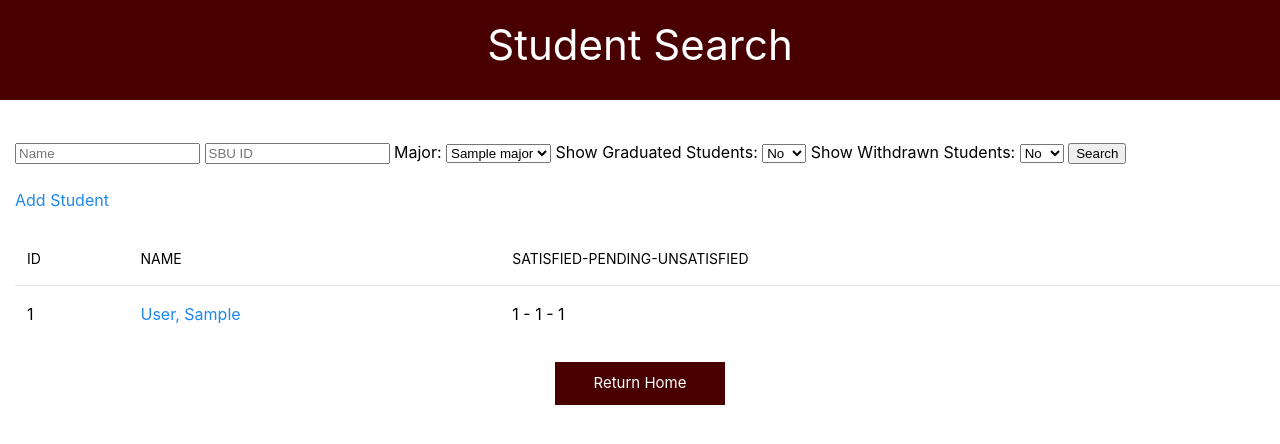
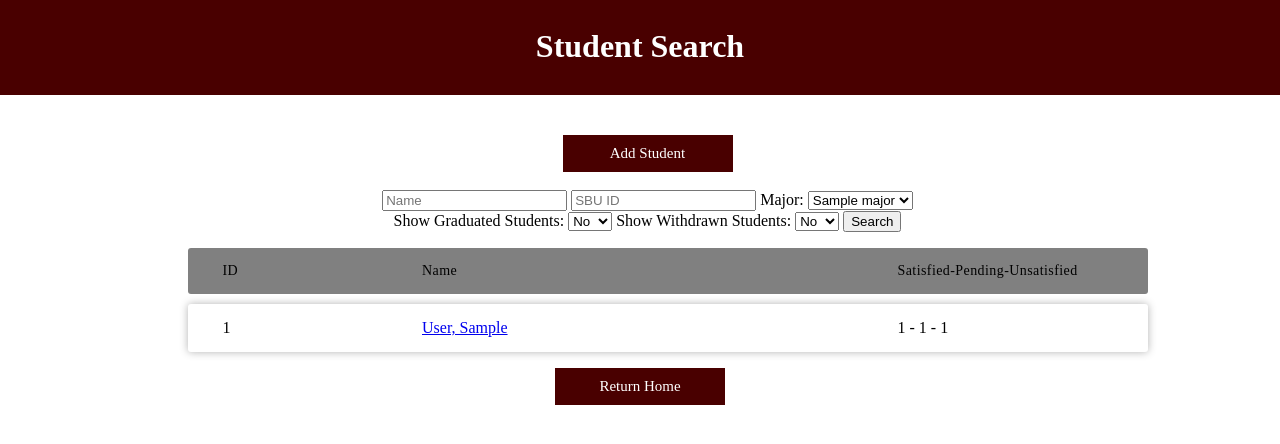
Before and after one commit to romanz-online/CSE416_MAST, a Django app: page /mast/student_index/ in a window 1280 px wide. Shown: the top 444 px of the page. Run offline with Django 3.2, Linux system fonts and the light colour scheme; tables that the repository leaves empty hold one stand-in row (values such as "Sample post"); some libraries are stand-ins or nearby versions.

Commit message:
fixed student editing issue with adding courses. also added some css to student index

```diff
--- a/mast/templates/mast/student_index.html
+++ b/mast/templates/mast/student_index.html
@@ -2,34 +2,26 @@
 <html lang="en">
 <body>
 <head>
-{% load static %}
-<link rel="stylesheet" href="https://cdn.jsdelivr.net/npm/uikit@3.6.17/dist/css/uikit.min.css" />
-
-<!-- UIkit JS -->
-<script src="https://cdn.jsdelivr.net/npm/uikit@3.6.17/dist/js/uikit.min.js"></script>
-<script src="https://cdn.jsdelivr.net/npm/uikit@3.6.17/dist/js/uikit-icons.min.js"></script>
-
 <style>
-
-    div{margin-left:15px;
-    color:black;
+    div {
+  margin-left: 15px;
+  color: black;
 }
-    h1{
+h1 {
   margin-top: -10px;
   margin-left: -10px;
   margin-right: -10px;
+  margin-bottom: 40px;
   padding: 30px;
-        margin-bottom: 40px;
   text-align: center;
   background-color: #490000;
-        color:white;
+  color: white;
 }
-
 a.button {
   background-color: #490000;
   border: none;
   width: 150px;
-  color: rgb(255, 255, 255);
+  color: white;
   padding: 10px 10px;
   text-align: center;
   text-decoration: none;
@@ -37,12 +29,73 @@
   font-size: 15px;
   cursor: pointer;
 }
+.container {
+  max-width: 1000px;
+  margin-left: auto;
+  margin-right: auto;
+  padding-left: 10px;
+  padding-right: 10px;
+}
+.responsive-table li {
+  border-radius: 3px;
+  padding: 15px 20px;
+  display: flex;
+  justify-content: space-between;
+  margin-bottom: 10px;
+}
+.responsive-table .table-header {
+  background-color: gray;
+  font-size: 14px;
+  /*text-transform: uppercase;*/
+  letter-spacing: 0.03em;
+}
+.responsive-table .table-row {
+  background-color: #ffffff;
+  box-shadow: 0px 0px 9px 0px rgba(0, 0, 0, 0.3);
+}
+.responsive-table .col-1 {
+  flex-basis: 10%;
+}
+.responsive-table .col-2 {
+  flex-basis: 40%;
+}
+.responsive-table .col-3 {
+  flex-basis: 25%;
+}
+@media (max-width: 767px) {
+  .responsive-table .table-header {
+    display: none;
+  }
+  .responsive-table li {
+    display: block;
+  }
+  .responsive-table .col {
+    flex-basis: 100%;
+  }
+  .responsive-table .col {
+    display: flex;
+    padding: 10px 0;
+  }
+  .responsive-table .col:before {
+    color: #6C7A89;
+    padding-right: 10px;
+    content: attr(data-label);
+    flex-basis: 50%;
+    text-align: right;
+  }
+}
 </style>
 
 </head>
 <h1>Student Search</h1>
 <div>
 
+<center>
+    <a href="{% url 'mast:add_student' %}" class="button">Add Student</a>
+</center>
+<br>
+
+<center>
 <form action="{% url 'mast:search' %}" method="get">
     <input name="name" type="text" placeholder="Name" autocomplete="on" value={{ name_search }}>
     <input name="sbu_id" type="text" placeholder="SBU ID" autocomplete="on" value={{ sbu_id_search }}>
@@ -57,6 +110,7 @@
             {% endif %}
         {% endfor %}
     </select>
+<br>
     Show Graduated Students:
     <select name="graduated">
         {% if graduated_search %}
@@ -79,31 +133,33 @@
     </select>
     <button type="submit">Search</button>
 </form>
-
-<br>
-
-<a href="{% url 'mast:add_student' %}">Add Student</a><br>
+</center>
 
 {% if student_list %}
-    <table class = "uk-table uk-table-hover uk-table-divider">
-        <thead>
-            <tr>
 
-                <th> <font color=black>ID</font></th>
-                <th><font color=black>Name</font></th>
-                <th><font color=black>Satisfied-Pending-Unsatisfied</font></th>
+<div class="container">
+  <ul class="responsive-table">
+    <li class="table-header">
+      <div class="col col-1">ID</div>
+      <div class="col col-2">Name</div>
+      <div class="col col-3">Satisfied-Pending-Unsatisfied</div>
+    </li>
+      {% for student in student_list %}
+    <li class="table-row">
+      <div class="col col-1" data-label="ID">
+          {{student.sbu_id}}
+      </div>
+      <div class="col col-2" data-label="Name">
+          <a href="{% url 'mast:detail' student.sbu_id %}">{{student.last_name}}, {{student.first_name}} </a>
+      </div>
+      <div class="col col-3" data-label="Status">
+          {{ student.satisfied_courses }} - {{ student.pending_courses }} - {{ student.unsatisfied_courses }}
+      </div>
+    </li>
+      {% endfor %}
+  </ul>
+</div>
 
-            </tr>
-        </thead>
-        <tbody>
-            {% for student in student_list %}
-                <tr>
-                    <td>{{student.sbu_id}}</td>
-                    <td> <a href="{% url 'mast:detail' student.sbu_id %}">{{student.last_name}}, {{student.first_name}} </a></td>
-                    <td>{{ student.satisfied_courses }} - {{ student.pending_courses }} - {{ student.unsatisfied_courses }}</td>
-                </tr>
-            {% endfor %}
-        </tbody>
 
 
 </table>
@@ -111,8 +167,10 @@
     <p>No student records found.</p>
 {% endif %}
 </div>
+
 <center>
-<a href="{% url 'mast:gpd_landing' %}" class="button">Return Home</a> <br><br>
+    <a href="{% url 'mast:gpd_landing' %}" class="button">Return Home</a>
 </center>
+
 </body>
 </html>
--- a/mast/views.py
+++ b/mast/views.py
@@ -254,7 +254,7 @@ def commit_edit(request, sbu_id):
             total = 1
         sum = sum / total
         student.gpa = format(sum, '.2f')
-
+        print('got here 2')
         student.save()
     except:
         student = get_object_or_404(Student, pk=sbu_id)
@@ -266,6 +266,8 @@ def commit_edit(request, sbu_id):
                                                   'classes_taken': Classes_Taken_by_Student.objects.all(),
                                                   'grade_list': grade_list,
                                                   'course_status_list': course_status_list,
+                                                  'semesters': Semester.objects.order_by('year'),
+                                                  'requirement_semesters': Requirement_Semester.objects.order_by('year'),
                                                   'error_message': "Something went wrong."
                                                   })
     return HttpResponseRedirect(reverse('mast:detail', args=(sbu_id,)))
@@ -273,7 +275,7 @@ def commit_edit(request, sbu_id):
 
 def get_grade_number(grade):
     dict = {'A': 4.0, 'A-': 3.7, 'B+': 3.3, 'B': 3.0, 'B-': 2.7, 'C+': 2.3, 'C': 2.0, 'C-': 1.7, 'D+': 1.3, 'D': 1.0,
-            'D-': 0.7, 'F': 0.0}
+            'D-': 0.7, 'F': 0.0, 'W': 0.0, 'I': 0.0, 'S': 0.0, 'U': 0.0, 'N/A': 0.0}
     return dict[grade]
 
 
```
Also changed, not shown: mast/templates/mast/edit.html (+47 -29 lines), mast/static/mast/style.css (added). Lines whose indentation alone changed are shown as unchanged.
